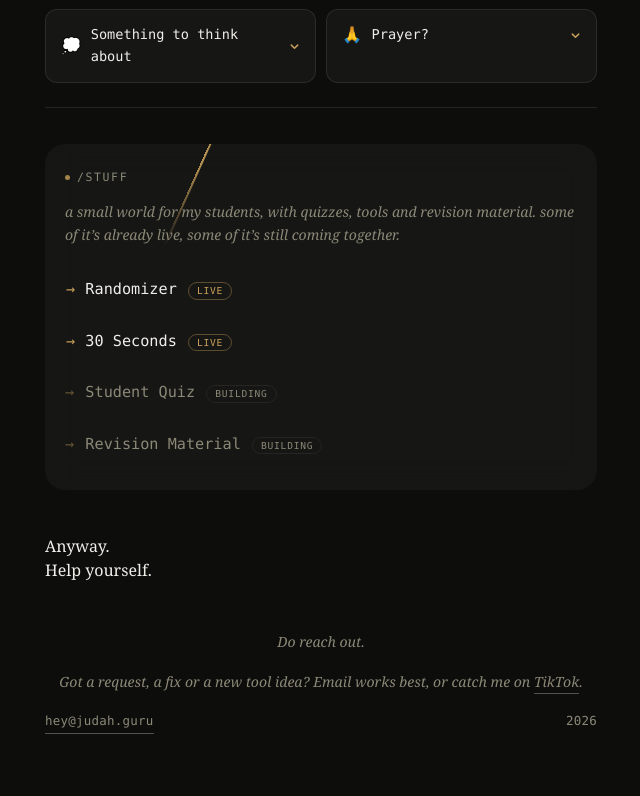
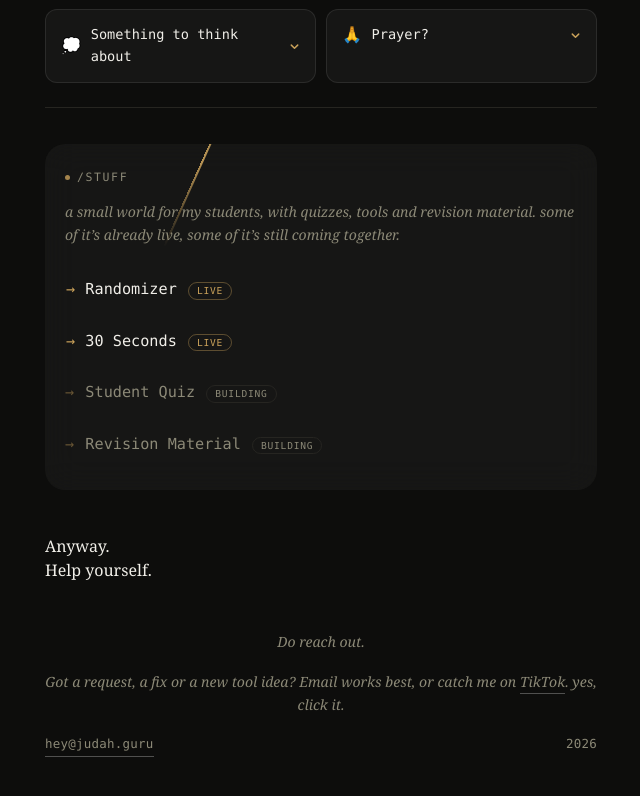
Before and after one commit to sagejudah/judah-guru, a Next.js app: page / in a window 1280 px wide. Shown: the part 995-1791 px from the top of the page, without its empty margins (319-959 px from the left). Built offline with nearby package versions, Linux system fonts and the light colour scheme.

Commit message:
Footer: add yes, click it after TikTok link

```diff
--- a/app/page.tsx
+++ b/app/page.tsx
@@ -125,7 +125,7 @@ export default function Home() {
           >
             TikTok
           </a>
-          .
+          . yes, click it.
         </p>
         <div className="footer-row">
           <a href="mailto:hey@judah.guru" className="mail-link">
```
